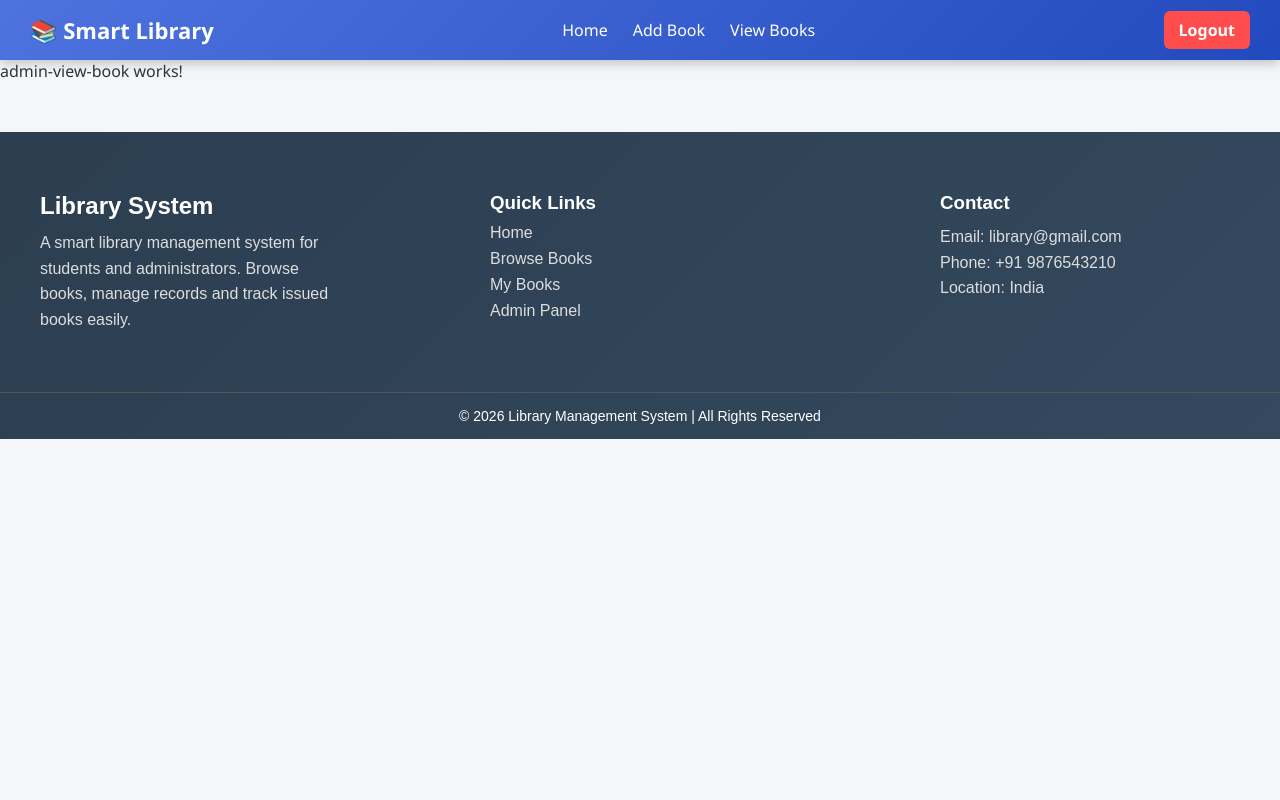
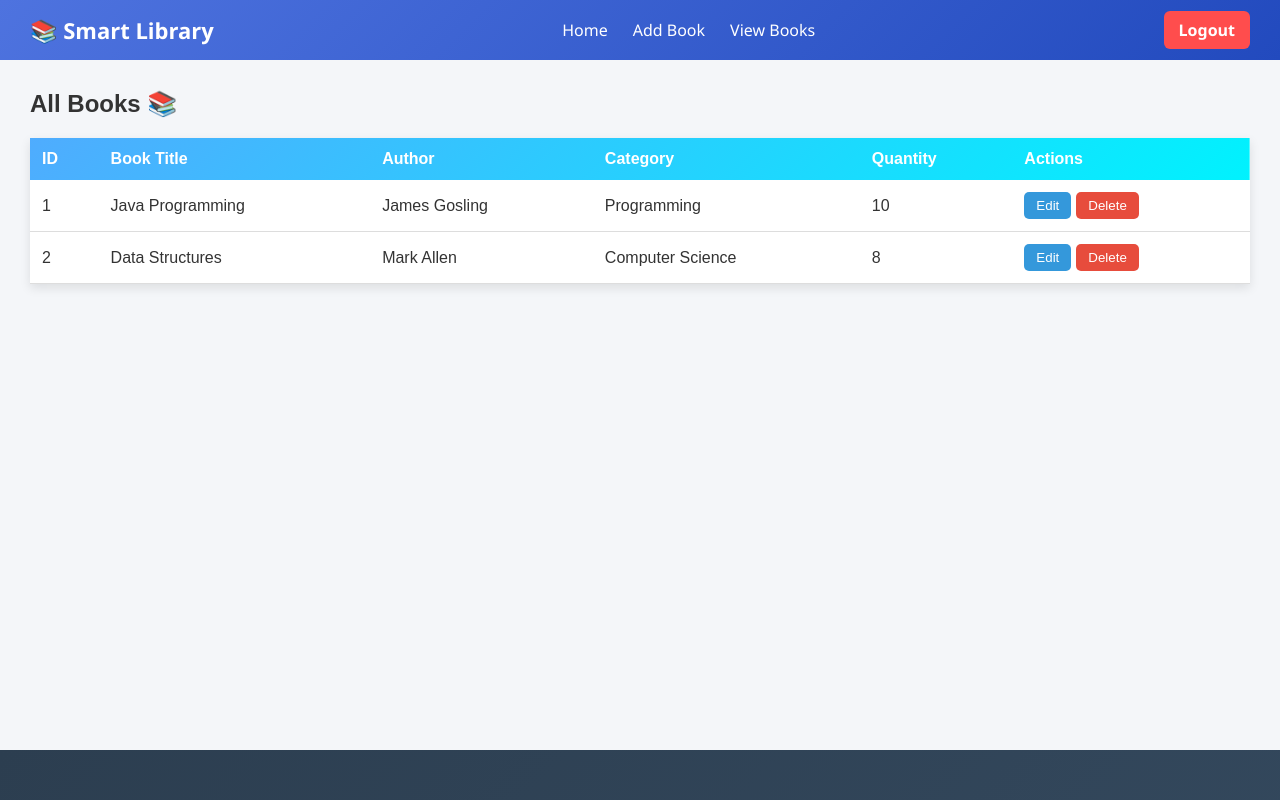
Before and after one commit to impranavshukla/libraray_managemant_system, an Angular app: page /admin/students in a window 1280 px wide. Shown: the top 800 px of the page. Built offline with nearby package versions, Linux system fonts and the light colour scheme.

Commit message:
admin viewbook created

```diff
--- a/src/app/admin/admin-view-book/admin-view-book.css
+++ b/src/app/admin/admin-view-book/admin-view-book.css
@@ -0,0 +1,78 @@
+.view-book-container {
+
+  padding: 30px;
+  font-family: Arial, sans-serif;
+  background-color: #f4f6f9;
+  min-height: 80vh;
+}
+
+/* Heading */
+
+.view-book-container h2 {
+  margin-bottom: 20px;
+}
+
+/* Table */
+
+table {
+  width: 100%;
+  border-collapse: collapse;
+  background: white;
+  box-shadow: 0px 4px 10px rgba(0,0,0,0.1);
+}
+
+/* Table Header */
+
+thead {
+  background: linear-gradient(135deg, #4facfe, #00f2fe);
+  color: white;
+}
+
+th {
+  padding: 12px;
+  text-align: left;
+}
+
+/* Table Data */
+
+td {
+  padding: 12px;
+  border-bottom: 1px solid #ddd;
+}
+
+/* Hover Effect */
+
+tr:hover {
+  background-color: #f1f1f1;
+}
+
+/* Buttons */
+
+.edit-btn {
+  background: #3498db;
+  border: none;
+  padding: 6px 12px;
+  color: white;
+  border-radius: 5px;
+  margin-right: 5px;
+  cursor: pointer;
+}
+
+.delete-btn {
+  background: #e74c3c;
+  border: none;
+  padding: 6px 12px;
+  color: white;
+  border-radius: 5px;
+  cursor: pointer;
+}
+
+/* Hover */
+
+.edit-btn:hover {
+  opacity: 0.9;
+}
+
+.delete-btn:hover {
+  opacity: 0.9;
+}
--- a/src/app/admin/admin-view-book/admin-view-book.html
+++ b/src/app/admin/admin-view-book/admin-view-book.html
@@ -1 +1,49 @@
-<p>admin-view-book works!</p>
+<div class="view-book-container">
+
+  <h2>All Books 📚</h2>
+
+  <table>
+
+    <thead>
+      <tr>
+        <th>ID</th>
+        <th>Book Title</th>
+        <th>Author</th>
+        <th>Category</th>
+        <th>Quantity</th>
+        <th>Actions</th>
+      </tr>
+    </thead>
+
+    <tbody>
+
+      <!-- Example Data -->
+      <tr>
+        <td>1</td>
+        <td>Java Programming</td>
+        <td>James Gosling</td>
+        <td>Programming</td>
+        <td>10</td>
+        <td>
+          <button class="edit-btn">Edit</button>
+          <button class="delete-btn">Delete</button>
+        </td>
+      </tr>
+
+      <tr>
+        <td>2</td>
+        <td>Data Structures</td>
+        <td>Mark Allen</td>
+        <td>Computer Science</td>
+        <td>8</td>
+        <td>
+          <button class="edit-btn">Edit</button>
+          <button class="delete-btn">Delete</button>
+        </td>
+      </tr>
+
+    </tbody>
+
+  </table>
+
+</div>
```
